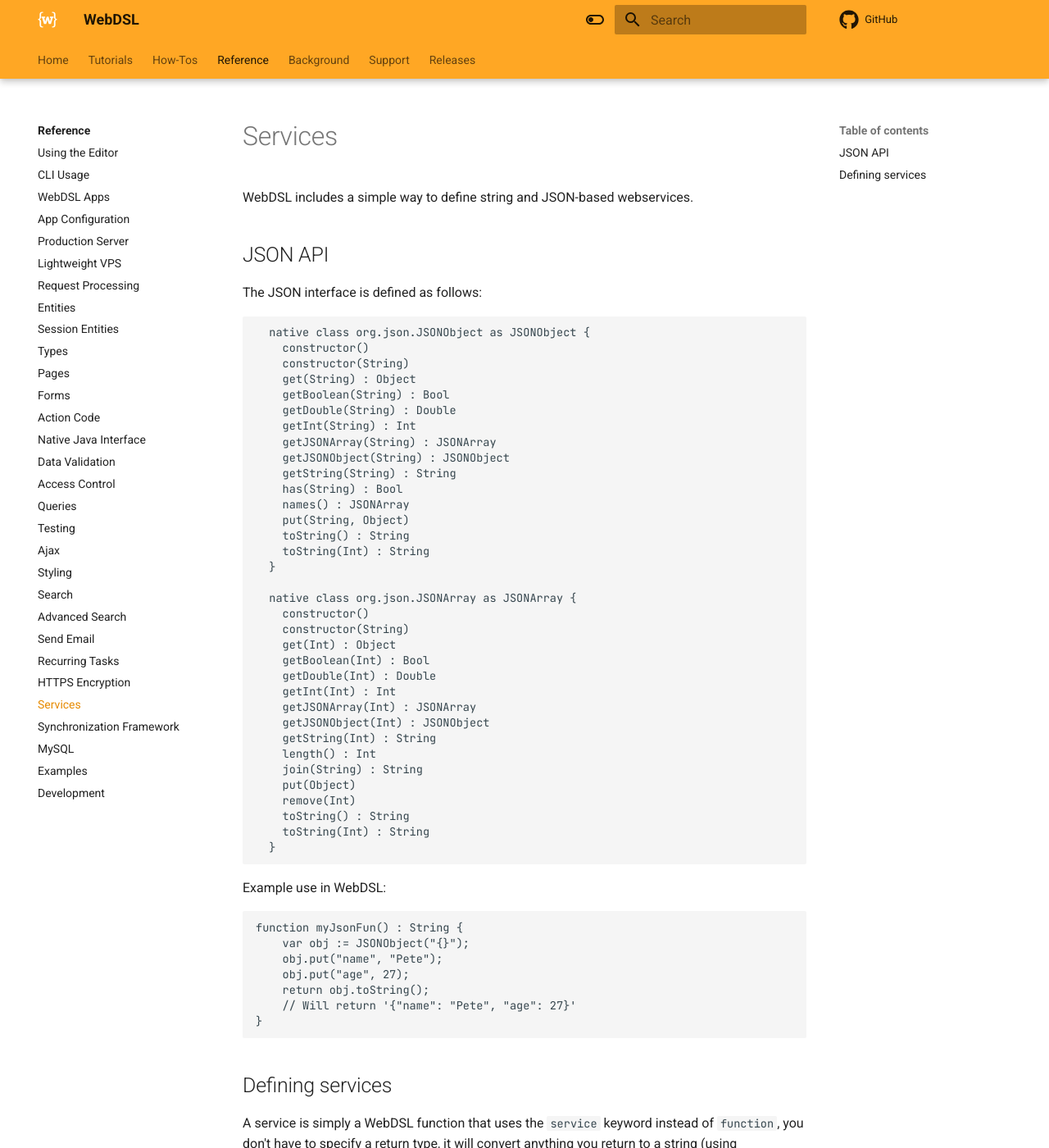
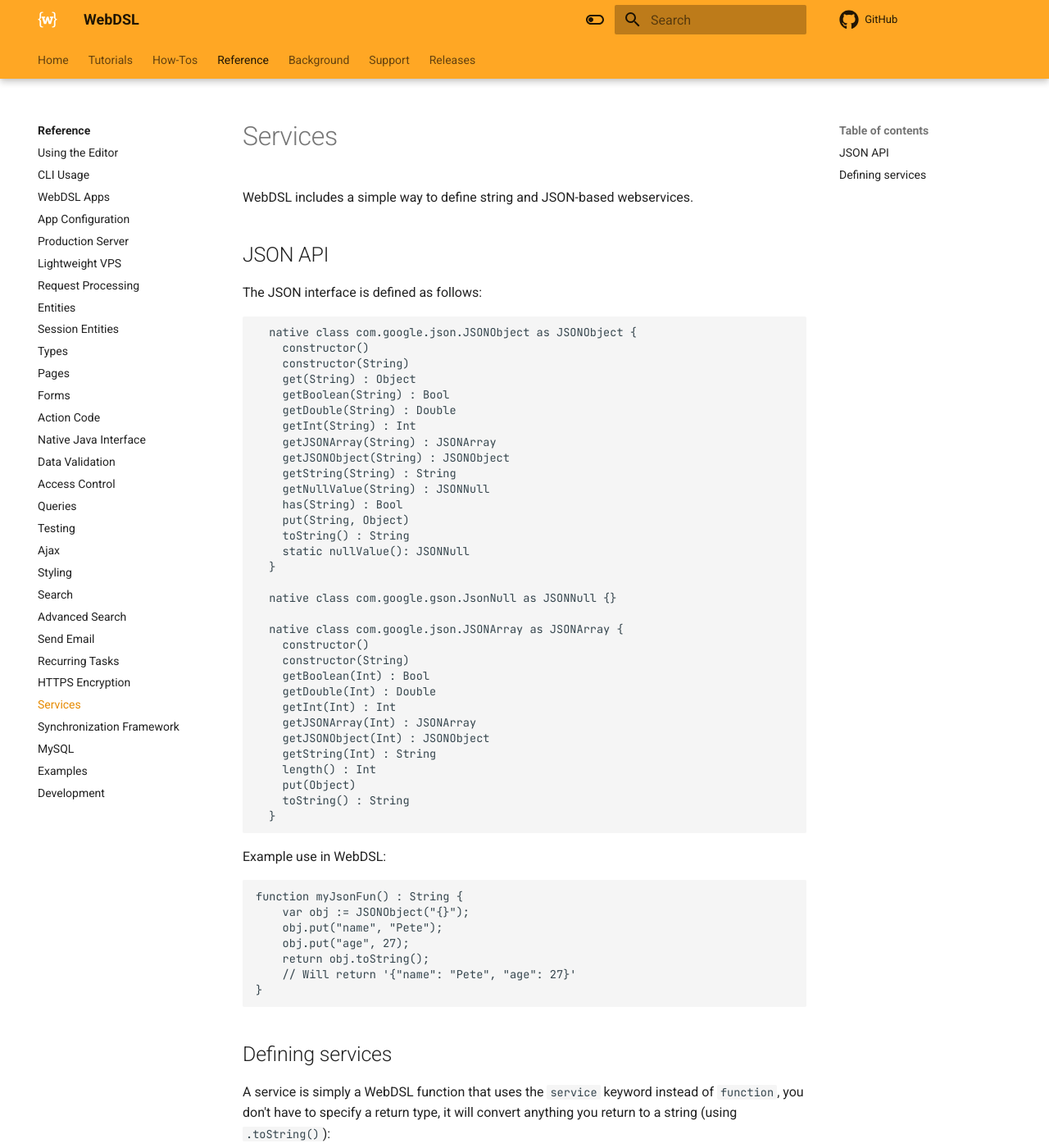
Before and after one commit to webdsl/webdsl-docs, an MkDocs documentation site: the page built from docs/reference/services.md, in a window 1280 px wide and 1400 px high. Shown: the whole window at 82% size. Built offline with MkDocs 1.6.1 and Material for MkDocs 9.7.7, drawn with Linux system fonts in a browser that asks for light colours; comment, search, counter and statistics services are not loaded.

Commit message:
minor fixes

````diff
--- a/docs/reference/services.md
+++ b/docs/reference/services.md
@@ -7,7 +7,7 @@
 The JSON interface is defined as follows:
 
 ```
-  native class org.json.JSONObject as JSONObject {
+  native class com.google.json.JSONObject as JSONObject {
     constructor()
     constructor(String)
     get(String) : Object
@@ -17,17 +17,18 @@
     getJSONArray(String) : JSONArray
     getJSONObject(String) : JSONObject
     getString(String) : String
+    getNullValue(String) : JSONNull
     has(String) : Bool
-    names() : JSONArray
     put(String, Object)
     toString() : String
-    toString(Int) : String
+    static nullValue(): JSONNull
   }
 
-  native class org.json.JSONArray as JSONArray {
+  native class com.google.gson.JsonNull as JSONNull {}
+
+  native class com.google.json.JSONArray as JSONArray {
     constructor()
     constructor(String)
-    get(Int) : Object
     getBoolean(Int) : Bool
     getDouble(Int) : Double
     getInt(Int) : Int
@@ -35,11 +36,8 @@
     getJSONObject(Int) : JSONObject
     getString(Int) : String
     length() : Int
-    join(String) : String
     put(Object)
-    remove(Int)
     toString() : String
-    toString(Int) : String
   }
 ```
 
````
Also changed, not shown: docs/reference/forms.md (+14 -0 lines), docs/reference/pages.md (+1 -1 lines), 1 other file.
